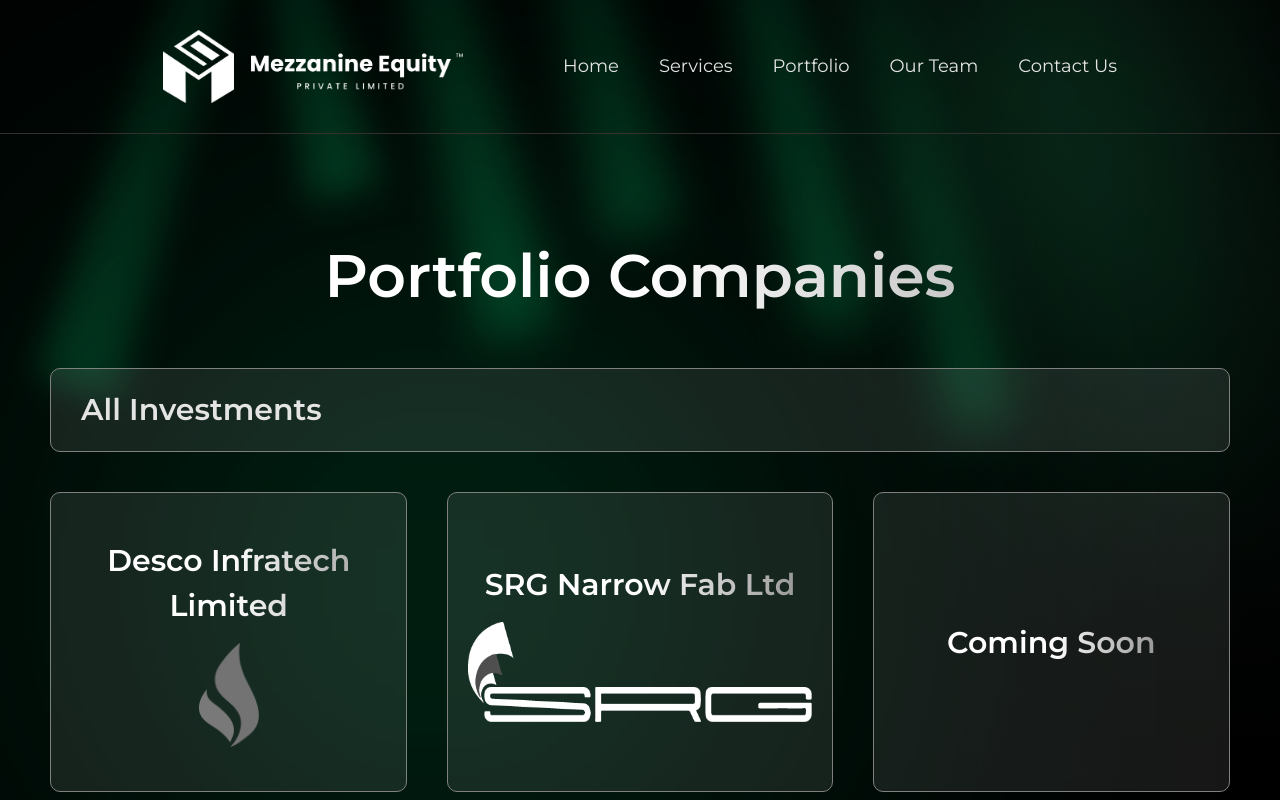
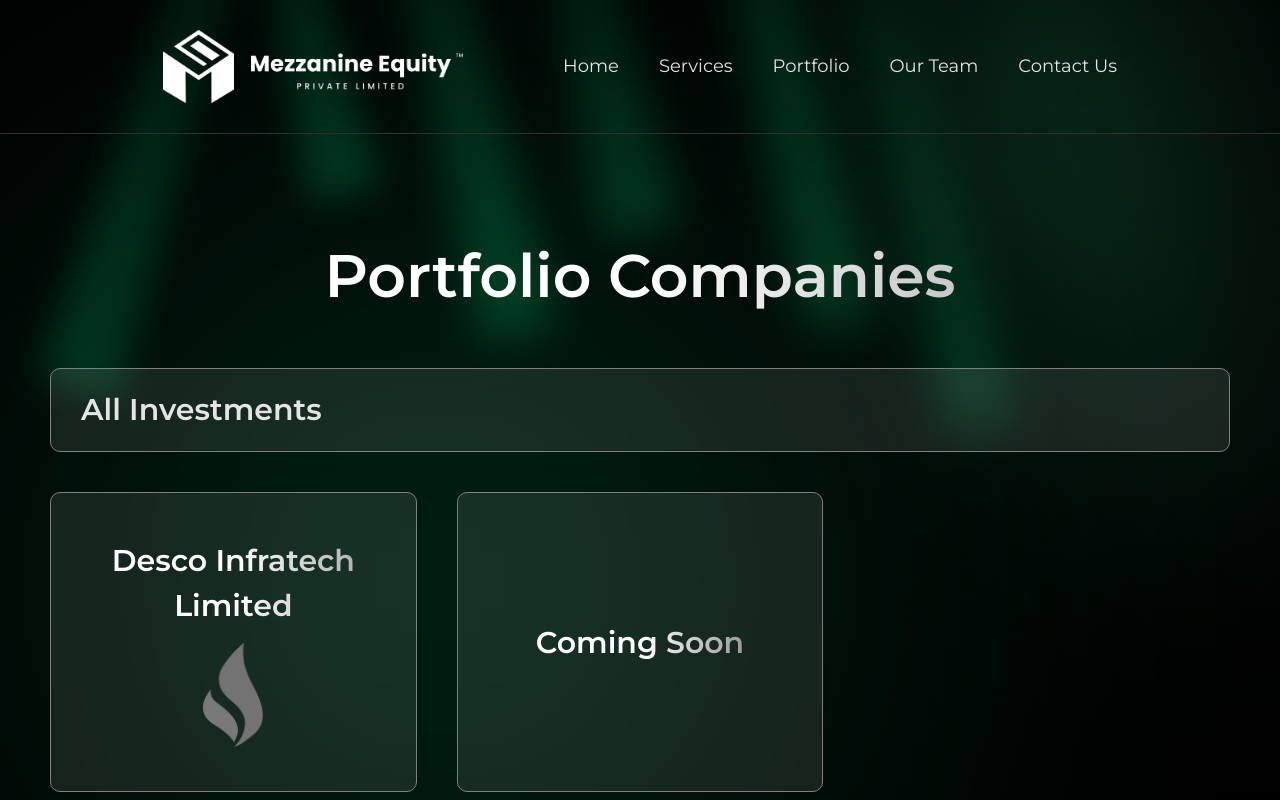
Before and after one commit to Faizshaikh6280/mezzanine, a Next.js app: page /portfolio in a window 1280 px wide. Shown: the top 800 px of the page. Built offline with nearby package versions, Linux system fonts and the light colour scheme.

Commit message:
SRG portfolio Removed

```diff
--- a/src/data/index.js
+++ b/src/data/index.js
@@ -197,19 +197,19 @@
     sector: "City gas distribution infra/Power transmission",
     logo: "/images/desco-logo1.png",
   },
-  {
-    title: "SRG Narrow Fab Ltd",
-    link: "/portfolio/srg",
-    slug: "srg",
-    paras: [
-      "Founded in 1994 in Surat, SRG Narrow Fab Ltd is one of India’s largest manufacturers of elastic products. With a legacy spanning over 30 years, the company offers a diverse product portfolio, including woven, undergarment, knitted, furniture, shoe, luggage, and surgical elastic.",
-      "To support SRG Narrow Fab’s sustainable growth, Mezzanine facilitated pre-IPO funding of over ₹3.5 crore, providing the necessary capital for expansion. Leveraging proactive advisory and close collaboration, Mezzanine is guiding the company in efficiently filing its DRHP on a fast-track basis. By working closely with the promoter, Mezzanine has positioned SRG Narrow Fab as a high-growth business ready for its next phase of expansion.",
-    ],
-    website: "https://srgelastics.com/",
-    sector: "Elastic manufacturing",
-    logo: "/images/srg-logo-white.png",
-    logoblack: "/images/srg-logo-black.png",
-  },
+  // {
+  //   title: "SRG Narrow Fab Ltd",
+  //   link: "/portfolio/srg",
+  //   slug: "srg",
+  //   paras: [
+  //     "Founded in 1994 in Surat, SRG Narrow Fab Ltd is one of India’s largest manufacturers of elastic products. With a legacy spanning over 30 years, the company offers a diverse product portfolio, including woven, undergarment, knitted, furniture, shoe, luggage, and surgical elastic.",
+  //     "To support SRG Narrow Fab’s sustainable growth, Mezzanine facilitated pre-IPO funding of over ₹3.5 crore, providing the necessary capital for expansion. Leveraging proactive advisory and close collaboration, Mezzanine is guiding the company in efficiently filing its DRHP on a fast-track basis. By working closely with the promoter, Mezzanine has positioned SRG Narrow Fab as a high-growth business ready for its next phase of expansion.",
+  //   ],
+  //   website: "https://srgelastics.com/",
+  //   sector: "Elastic manufacturing",
+  //   logo: "/images/srg-logo-white.png",
+  //   logoblack: "/images/srg-logo-black.png",
+  // },
   {
     title: "Coming Soon",
     link: "/portfolio/not-disclosed",
@@ -243,7 +243,8 @@
     paras: [
       "Kenil Thathagar is the Founder of Mezzanine Equity Private Limited and an investor with a strong track record in equity markets and private investments. He plays an active role in identifying high-growth opportunities and driving value creation across sectors.",
 
-      "Before establishing Mezzanine Equity, Kenil spent over eight years in stock market investments, with a specialized focus on the unlisted segment for the past three years. His investment acumen has contributed to the success of companies such as Desco Infratech Ltd and SRG Narrow Fab Ltd.",
+      "Before establishing Mezzanine Equity, Kenil spent over eight years in stock market investments, with a specialized focus on the unlisted segment for the past three years. His investment acumen has contributed to the success of companies such as Desco Infratech Ltd.",
+      //  and SRG Narrow Fab Ltd.
 
       "He holds a Bachelor's degree in Mechanical Engineering from LD College of Engineering and has further strengthened his financial expertise by completing CFA Level 1. With a background in engineering, Kenil brings a unique perspective to investing, allowing him to better understand complex business models and systems.",
     ],
```
